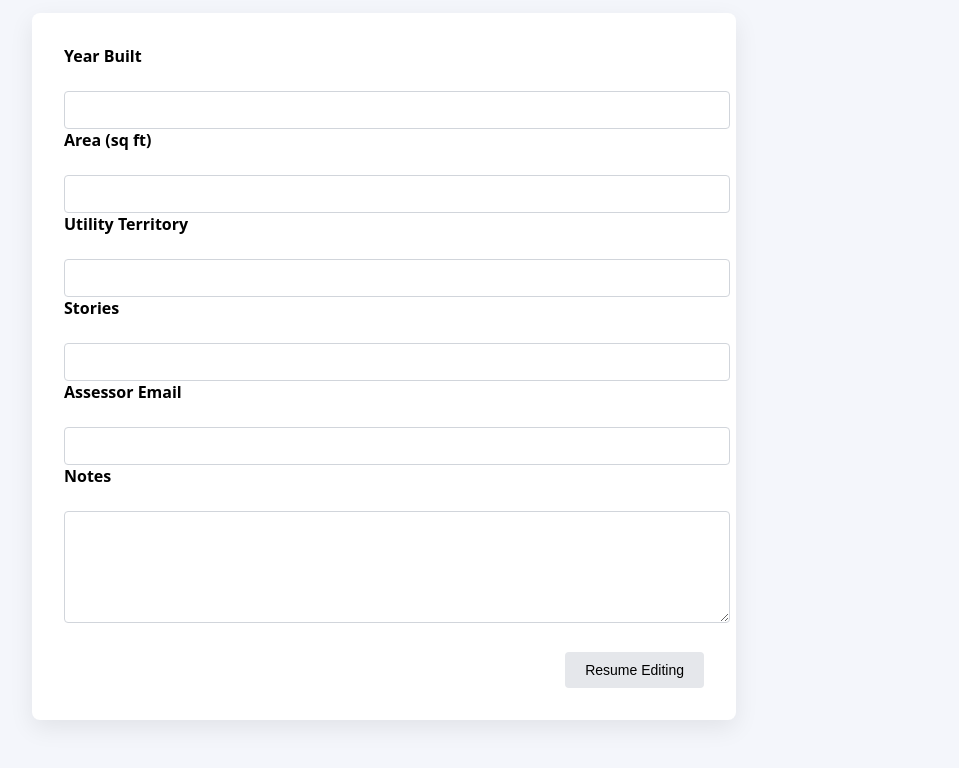
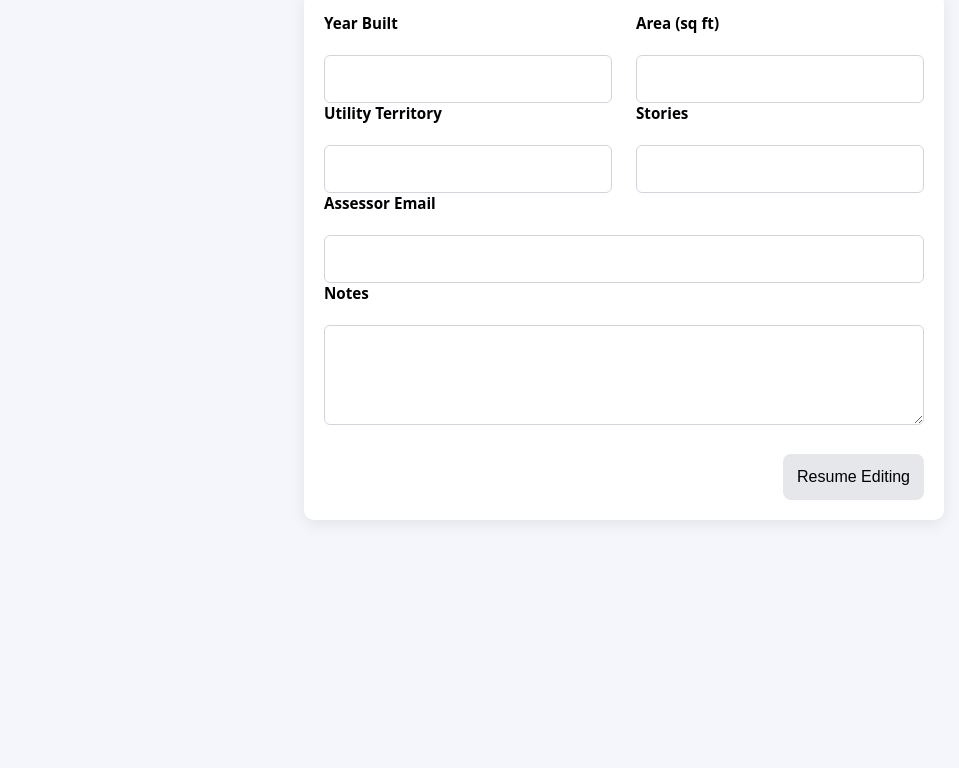
Before and after one commit to Socially-Dystant/site-form, a website: page public/resume.html in a window 1280 px wide. Shown: the part 161-929 px from the top of the page, without its empty margins (16-975 px from the left). After the commit the page ends 800 px from the top, so only its background shows below. Drawn offline with Linux system fonts and the light colour scheme.

Commit message:
update layouts

```diff
--- a/public/style.css
+++ b/public/style.css
@@ -1,53 +1,89 @@
+/* ===== Base / Mobile-first ===== */
+* {
+  box-sizing: border-box;
+}
+
 body {
   font-family: system-ui, -apple-system, BlinkMacSystemFont, sans-serif;
   background: #f4f6fb;
-  padding: 40px;
+  margin: 0;
+  padding: 16px;
 }
 
 h1 {
-  margin-bottom: 24px;
+  margin-bottom: 16px;
+  font-size: 1.4rem;
 }
 
+.subtitle {
+  font-size: 0.95rem;
+  color: #4b5563;
+  margin-bottom: 20px;
+}
+
+/* Container (resume page uses this) */
+.container {
+  max-width: 100%;
+}
+
+/* Form card */
 form {
   background: #fff;
-  padding: 32px;
-  max-width: 640px;
-  border-radius: 8px;
-  box-shadow: 0 8px 24px rgba(0,0,0,0.08);
+  padding: 20px;
+  border-radius: 10px;
+  box-shadow: 0 4px 16px rgba(0,0,0,0.08);
+  width: 100%;
 }
 
+/* Labels & fields */
 label {
   display: block;
-  margin-bottom: 18px;
+  margin-bottom: 16px;
   font-weight: 600;
+  font-size: 0.95rem;
 }
 
-input, textarea {
+input,
+textarea {
   width: 100%;
-  padding: 10px 12px;
+  padding: 14px 12px;
   margin-top: 6px;
-  font-size: 14px;
+  font-size: 16px; /* 👈 prevents mobile zoom */
   border: 1px solid #d1d5db;
-  border-radius: 4px;
+  border-radius: 6px;
 }
 
 textarea {
-  min-height: 90px;
+  min-height: 100px;
+  resize: vertical;
 }
 
+/* Rows collapse naturally on mobile */
+.row {
+  display: flex;
+  flex-direction: column;
+  gap: 16px;
+}
+
+.field {
+  width: 100%;
+}
+
+/* Actions */
 .actions {
   display: flex;
-  justify-content: flex-end;
+  flex-direction: column;
   gap: 12px;
   margin-top: 24px;
 }
 
 button {
-  padding: 10px 20px;
-  font-size: 14px;
-  border-radius: 4px;
+  padding: 14px;
+  font-size: 16px;
+  border-radius: 8px;
   border: none;
   cursor: pointer;
+  width: 100%;
 }
 
 button[type="submit"] {
@@ -58,3 +94,46 @@ button[type="submit"] {
 button[type="button"] {
   background: #e5e7eb;
 }
+
+/* Resume link box */
+#resumeBox input {
+  font-size: 14px;
+  padding: 12px;
+}
+
+/* ===== Desktop Enhancements ===== */
+@media (min-width: 768px) {
+
+  body {
+    padding: 40px;
+  }
+
+  h1 {
+    font-size: 1.8rem;
+  }
+
+  .container,
+  form {
+    max-width: 640px;
+    margin: 0 auto;
+  }
+
+  .row {
+    flex-direction: row;
+    gap: 24px;
+  }
+
+  .field {
+    flex: 1;
+  }
+
+  .actions {
+    flex-direction: row;
+    justify-content: flex-end;
+  }
+
+  button {
+    width: auto;
+    min-width: 120px;
+  }
+}
```
